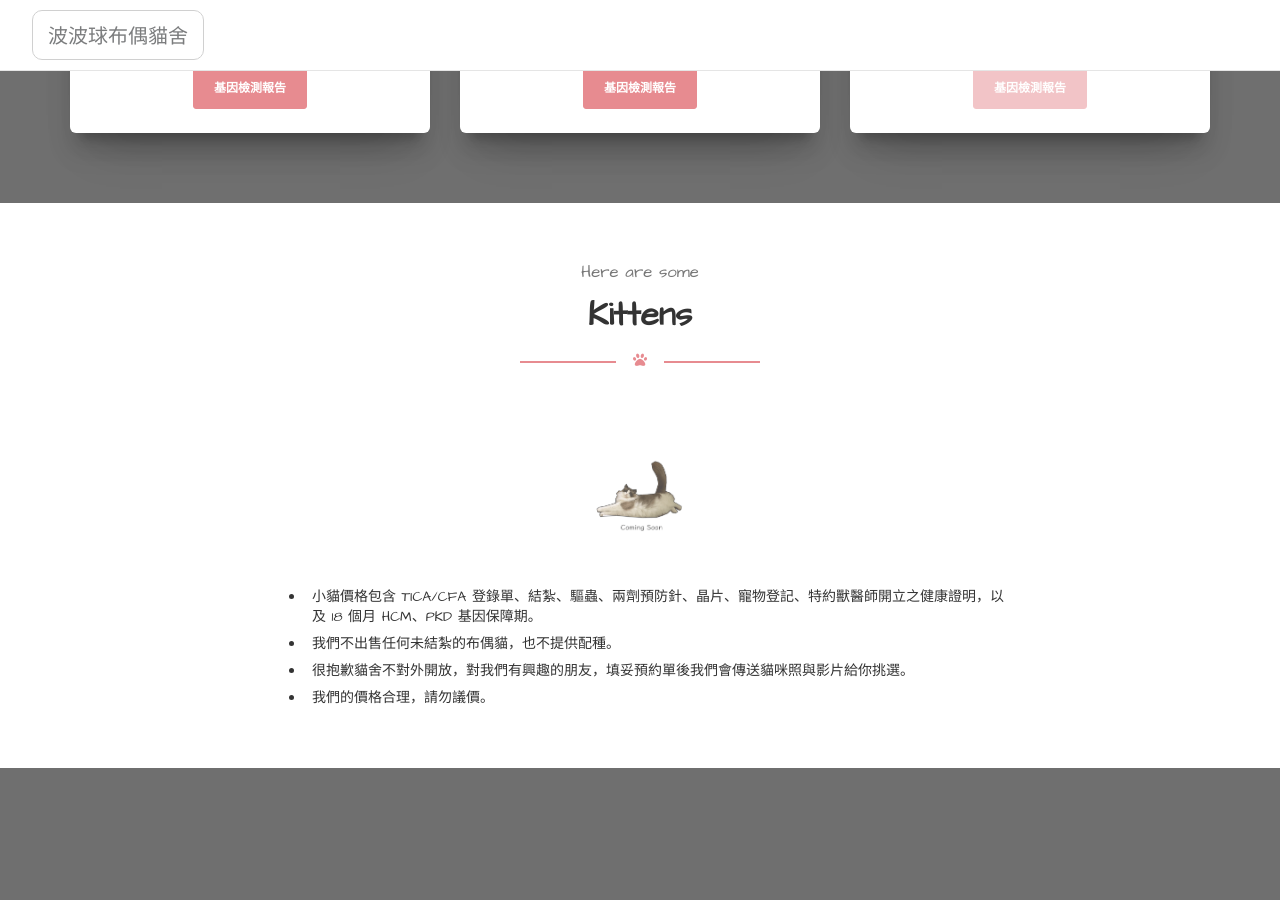
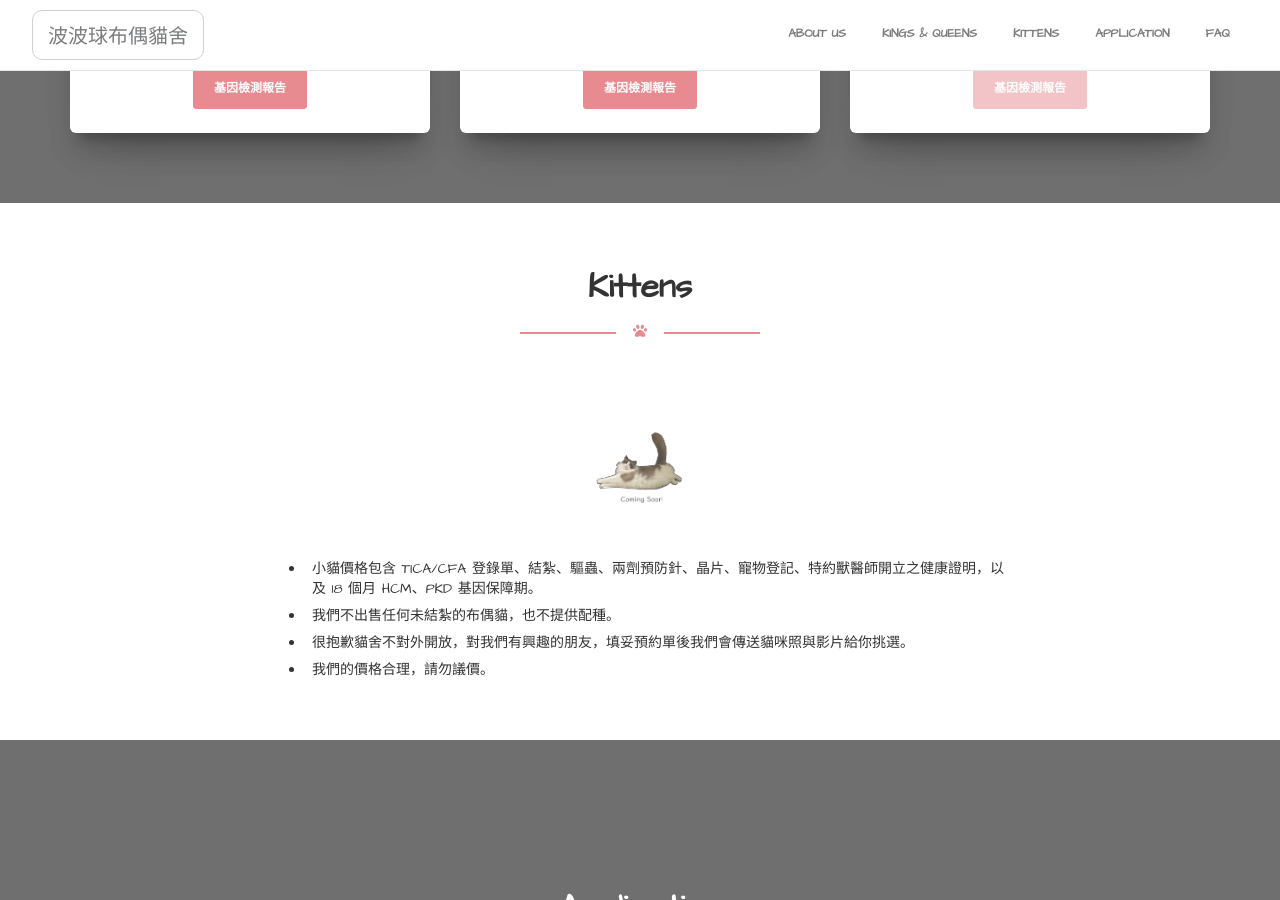
Before and after one commit to furballizeragdolls/furballizeragdolls.github.io, a Jekyll site: the page built from index.html, in a window 1280 px wide and 900 px high, scrolled down 2572 px. Built offline with Jekyll 4.4.1, drawn with Linux system fonts in a browser that asks for light colours; nearby versions of some CDN libraries; some web fonts are replaced; comment, search, counter and statistics services are not loaded.

Commit message:
Add menu

```diff
--- a/assets/sass/main.scss
+++ b/assets/sass/main.scss
@@ -145,8 +145,10 @@ p {
     border-radius: 10px;
   }
   .navbar-collapse {
-    ul li a i {
-      margin-right: 0.3em;
+    ul li {
+      a i {
+        margin-right: 0.3em;
+      }
     }
   }
 }
--- a/index.html
+++ b/index.html
@@ -15,28 +15,25 @@ layout: default
                 </button>
                 <a href="#" class="navbar-brand">波波球布偶貓舍</a>
             </div>
-            <!-- <div class="collapse navbar-collapse">
+            <div class="collapse navbar-collapse">
                 <ul class="nav navbar-nav navbar-right navbar-uppercase">
                     <li>
-                        <a href="#" target="_blank" class="btn btn-danger btn-fill">
-                            <i class="fa fa-blog"></i> Blog
-                        </a>
+                        <a href="#about" class="scrolly">About us</a>
                     </li>
-                    <li class="dropdown">
-                            <a href="#" class="btn btn-danger btn-fill dropdown-toggle" data-toggle="dropdown">
-                                <i class="fas fa-globe-americas"></i> Languages
-                            </a>
-                            <ul class="dropdown-menu dropdown-danger">
-                                <li>
-                                    <a href="#">中文 - Chinese</a>
-                                </li>
-                                <li>
-                                    <a href="#">英文 - English</a>
-                                </li>
-                            </ul>
-                        </li>
+                    <li>
+                        <a href="#kings-and-queens" class="scrolly">Kings & Queens</a>
+                    </li>
+                    <li>
+                        <a href="#kittens" class="scrolly">Kittens</a>
+                    </li>
+                    <li>
+                        <a href="#application" class="scrolly">Application</a>
+                    </li>
+                    <li>
+                        <a href="#" class="scrolly">FAQ</a>
+                    </li>
                 </ul>
-            </div> -->
+            </div>
             <!-- /.navbar-collapse -->
         </div>
     </nav>
@@ -222,7 +219,6 @@ layout: default
     <div class="section section-our-clients-freebie" id="kittens">
         <div class="container">
             <div class="title-area">
-                <h5 class="subtitle text-gray">Here are some</h5>
                 <h2>Kittens</h2>
                 <div class="separator separator-danger"><i class="fas fa-paw"></i></div>
             </div>
```
Also changed, not shown: 1 other file.
